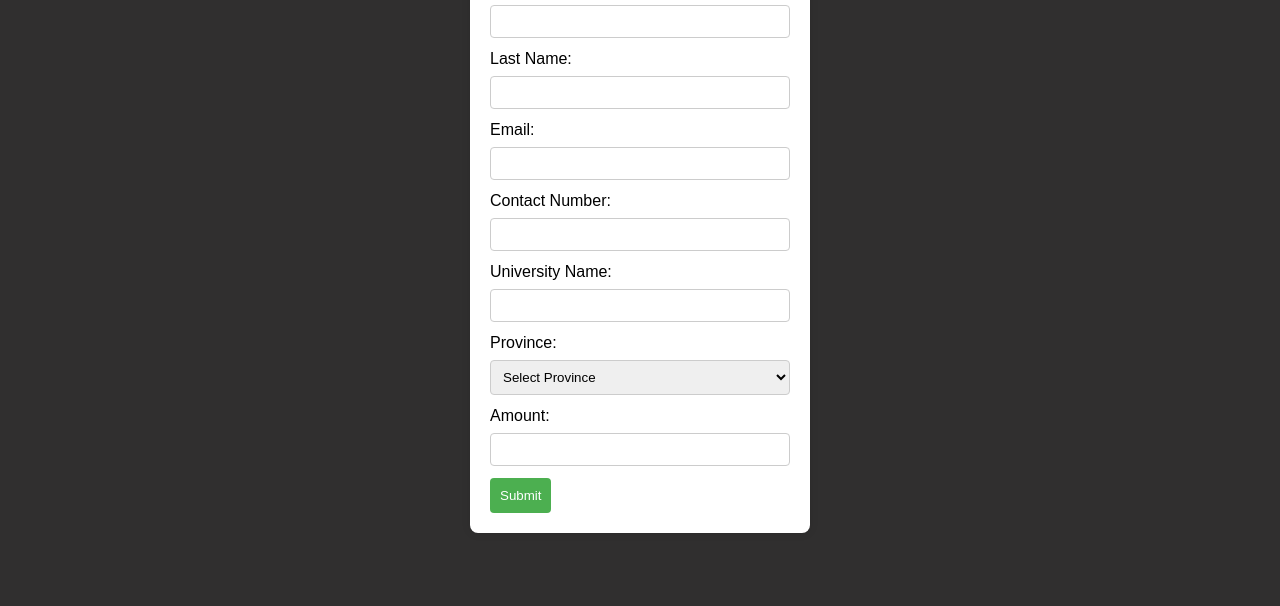
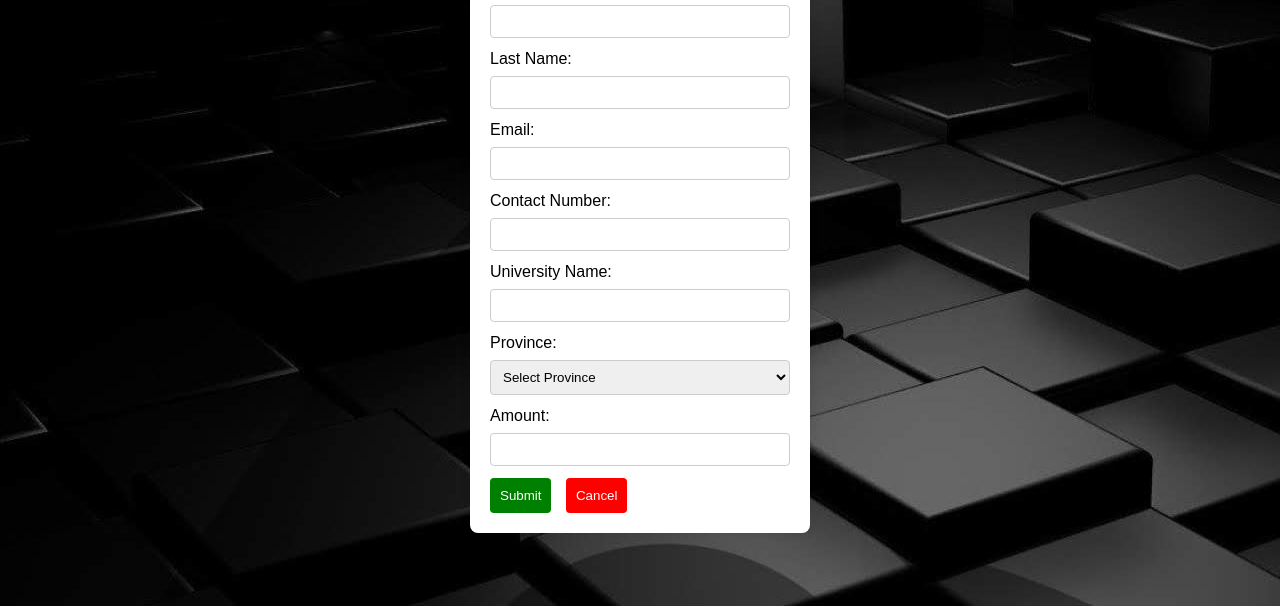
Before and after one commit to Keith-Hughes/Ukukhula-, a plain HTML site: page applynow.html in a window 1280 px wide. Shown: the part 194-800 px from the top of the page. Drawn offline with Linux system fonts and the light colour scheme.

Commit message:
Application Form Validations added

```diff
--- a/applynow.html
+++ b/applynow.html
@@ -7,6 +7,7 @@
         body {
             font-family: Arial, sans-serif;
             background-color: #302f2f;
+            background-image: url('/Images/loginBackground.jpg');
             margin: 0;
             padding: 0;
             display: flex;
@@ -38,13 +39,17 @@
         }
 
         button {
-            background-color: #4caf50;
+            background-color: green;
             color: #fff;
             padding: 10px;
             border: none;
             border-radius: 4px;
             cursor: pointer;
+            margin-right: 10px;
         }
+    #Cancel{
+        background-color: red;
+    }
 
         button:hover {
             background-color: #45a049;
@@ -66,7 +71,7 @@
         <input type="email" id="email" name="email" required>
 
         <label for="contactNumber">Contact Number:</label>
-        <input type="tel" id="contactNumber" name="contactNumber" required pattern="[0-9]{10}" title="Please enter a 10-digit phone number" maxlength="10">
+        <input type="tel" id="contactNumber" name="contactNumber" required pattern="0[0-9]{9}" title="Please enter a 10-digit phone number starting with 0" maxlength="10">
 
         <label for="universityName">University Name:</label>
         <input type="text" id="universityName" name="universityName" required>
@@ -89,7 +94,14 @@
         <input type="number" id="amount" name="amount" required>
 
         <button type="submit">Submit</button>
+        <button id="Cancel" onclick="cancelForm()">Cancel</button>
     </form>
+
+    <script>
+        function cancelForm() {
+            window.location.href = "index.html"; // Redirect to index.html
+        }
+    </script>
 
 </body>
 </html>
```
